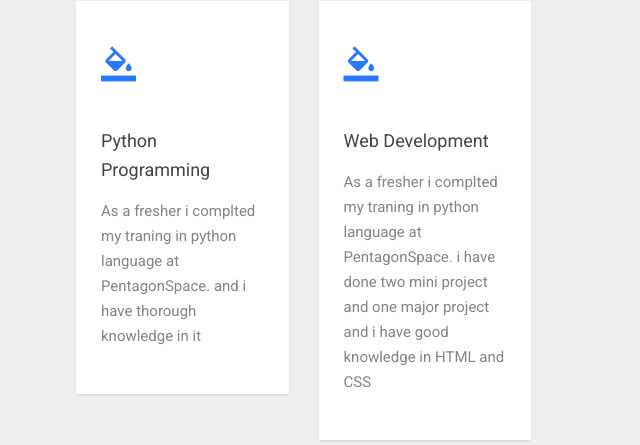
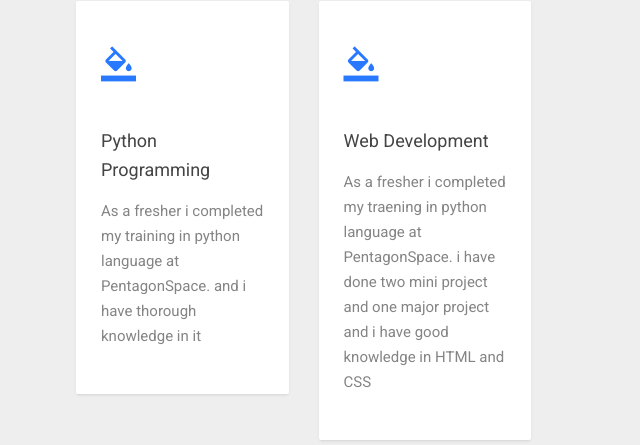
Before and after one commit to pavankumarhb/my_resume, a plain HTML site: page Resume-master-2/index.html in a window 1280 px wide. Shown: the part 1946-2391 px from the top of the page, 94-734 px from the left. Drawn offline with Linux system fonts and the light colour scheme.

Commit message:
Update index.html

```diff
--- a/Resume-master-2/index.html
+++ b/Resume-master-2/index.html
@@ -486,7 +486,7 @@
 									<div class="mdl-card mdl-shadow--2dp">
 										<i class="zmdi zmdi-format-color-fill font-blue profile-icon"></i>
 										<h4 class="mb-15">Python Programming</h4>
-										<p>As a fresher i complted my traning in python language at PentagonSpace. and i have thorough knowledge in it</p>
+										<p>As a fresher i completed my training in python language at PentagonSpace. and i have thorough knowledge in it</p>
 
 									</div>
 								</div>
@@ -494,7 +494,7 @@
 									<div class="mdl-card mdl-shadow--2dp">
 										<i class="zmdi zmdi-format-color-fill font-blue profile-icon"></i>
 										<h4 class="mb-15">Web Development</h4>
-										<p>As a fresher i complted my traning in python language at PentagonSpace.  i have done two mini project and one major project and i have good knowledge in HTML and CSS </p>
+										<p>As a fresher i completed my traening in python language at PentagonSpace.  i have done two mini project and one major project and i have good knowledge in HTML and CSS </p>
 
 									</div>
 								</div>
```
